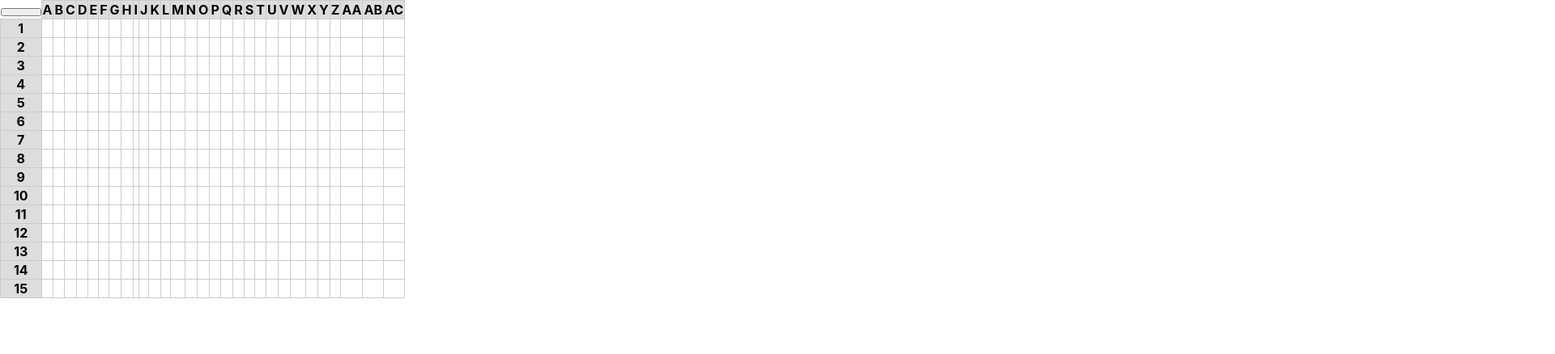
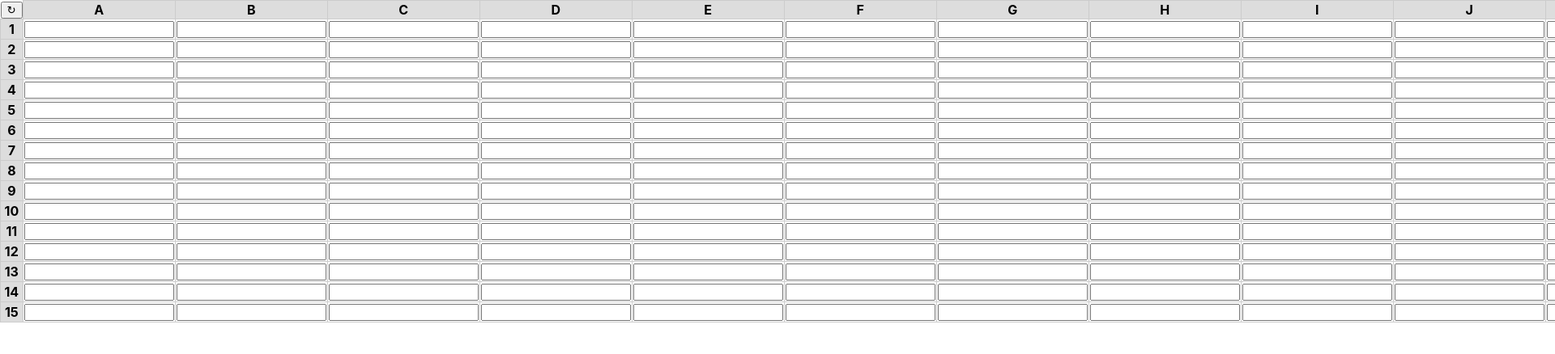
Before and after one commit to alexdarch/web-spreadsheet, a React (Create React App) app: page / in a window 1280 px wide. Shown: the top 438 px of the page at 81% size, 1920 px wide, since content can reach past the window. Built offline with nearby package versions, Linux system fonts and the light colour scheme.

Commit message:
looking good (ish). Need to hide inputs

```diff
--- a/src/components/Cell.tsx
+++ b/src/components/Cell.tsx
@@ -1,6 +1,22 @@
 import React from 'react'
 import '../styles/Components.css'
 
-export default function Cell({ contents }: { contents: string }): JSX.Element {
-    return <td className="cell">{contents}</td>
+type CellProps = {
+    contents: string,
+    keydown: (event: React.KeyboardEvent<HTMLInputElement>, col: number, row: number) => void,
+    calc: () => void
 }
+
+export default function Cell({ contents, keydown, calc }: CellProps): JSX.Element {
+    const col = 10;
+    const row = 5;
+
+    return (
+    <td className="cell">
+        <input id="a"
+            onChange={_ => calc()}
+            onKeyDown={event => keydown(event, col, row)}/>
+        {contents}
+    </td>
+    )
+}
--- a/src/components/Spreadsheet.tsx
+++ b/src/components/Spreadsheet.tsx
@@ -7,7 +7,7 @@ export default function Spreadsheet() {
     const numColumns = 30
     const numRows = 15
 
-    const colHeaders = Array.from(Array(numColumns).keys()).map((index) => {
+    const headerRow = Array.from(Array(numColumns).keys()).map((index) => {
         let column = ''
         while (index > 0) {
             let remainder = (index - 1) % 26
@@ -16,17 +16,16 @@ export default function Spreadsheet() {
         }
         return <HeaderCell contents={column} />
     })
-    colHeaders[0] = (
+    headerRow[0] = (
         <button
-            content="reset"
-            title="reset"
-            style={{ width: '50px', height: '10px' }}
-        />
+            className="reset-button"
+            onClick={() => alert("clicked")}
+        >↻</button>
     )
 
     const rows = Array.from(Array(numRows).keys()).map((x) => {
         const contentCells = Array.from(Array(numColumns - 1).keys()).map(
-            (x) => <Cell contents="" />
+            (x) => <Cell contents="" keydown={(a, b, c) => alert("keydown")} calc={() => alert("calc")} />
         )
         return (
             <tr>
@@ -39,7 +38,7 @@ export default function Spreadsheet() {
     return (
         <table className="table">
             <tbody>
-                <tr>{colHeaders}</tr>
+                <tr>{headerRow}</tr>
                 {rows}
             </tbody>
         </table>
--- a/src/styles/Components.css
+++ b/src/styles/Components.css
@@ -4,6 +4,8 @@
 
 .cell {
     border: 1px solid #ccc;
+    height: 10px;
+    /* width: "50px" */
     /* position: absolute; */
     /* padding: 1px; */
 }
@@ -11,6 +13,8 @@
 .header-cell {
     background-color: #ddd;
     border: 1px solid #ccc;
+    width: 120px;
+    height: 10px;
 }
 
 /* td.formula { background: #eef; }
```
Also changed, not shown: src/components/HeaderCell.tsx (line endings or trailing spaces).
